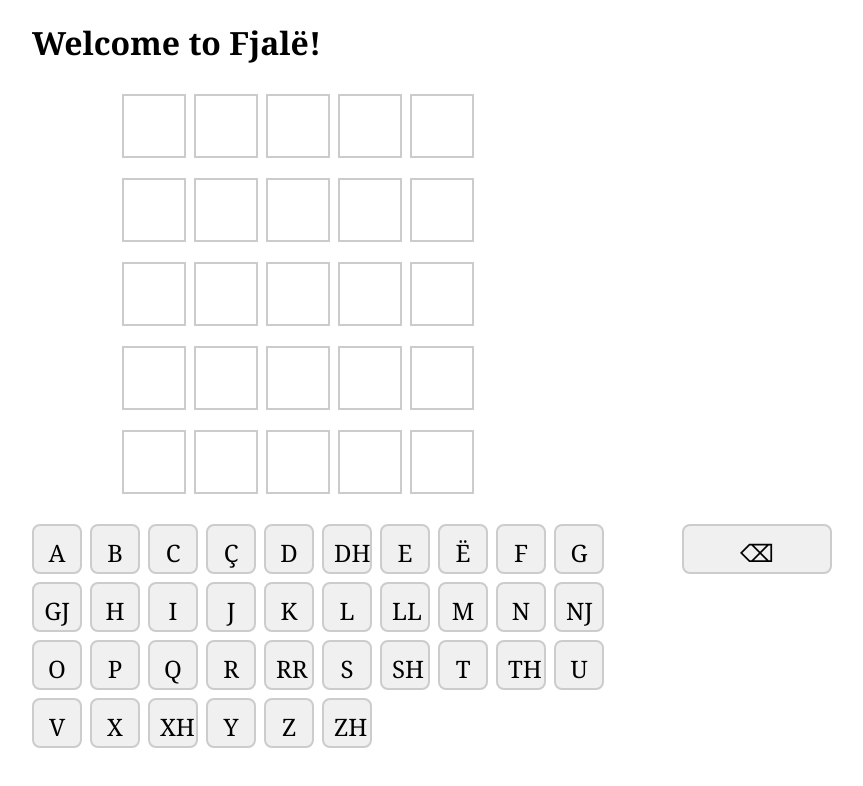
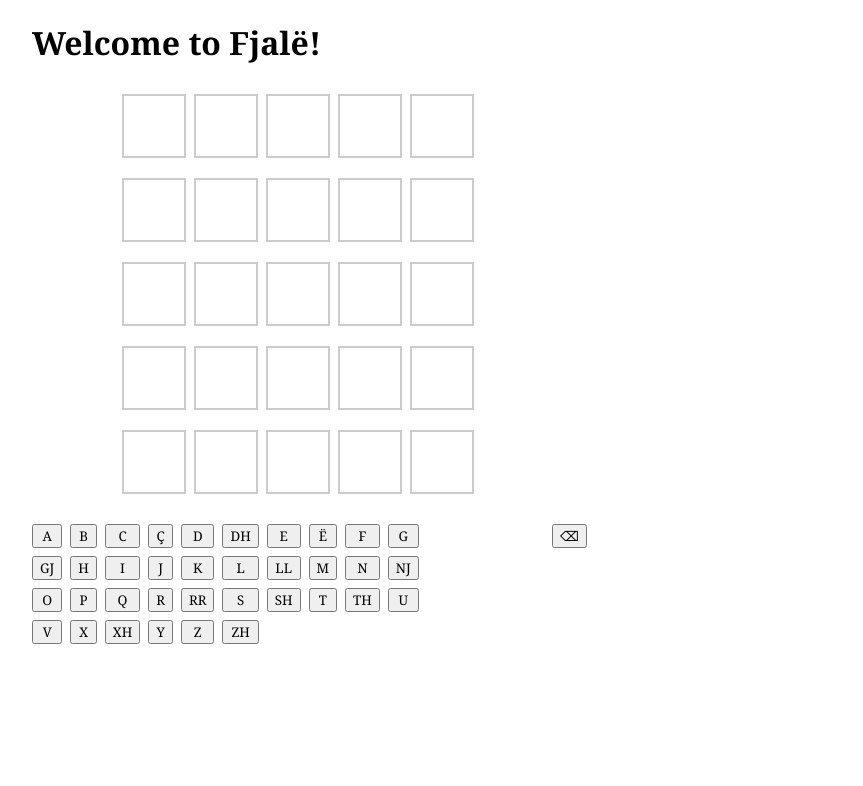
Before and after one commit to PTheyssen/fjale, an Angular app: page / in a window 1280 px wide. Shown: the top 786 px of the page, without its empty margins (208-1071 px from the left). Built offline with nearby package versions, Linux system fonts and the light colour scheme.

Commit message:
Small changes

```diff
--- a/angular.json
+++ b/angular.json
@@ -94,5 +94,8 @@
         }
       }
     }
+  },
+  "cli": {
+    "analytics": false
   }
 }
--- a/src/app/game-board/game-board.component.css
+++ b/src/app/game-board/game-board.component.css
@@ -80,17 +80,23 @@
   font-size: 18px;
 }
 
-.keyboard {
-  display: grid;
-  grid-template-columns: repeat(10, 0fr);
-  gap: 8px;
-}
+
 
 .keyboard-wrapper {
   display: flex;
 }
 
-button {
+.keyboard {
+    flex: 0 0 65%;
+    display: grid;
+    grid-template-columns: repeat(10, 0fr);
+    gap: 8px;
+}
+
+.delete-button {
+}
+
+.keyboard-button {
   width: 50px;
   height: 50px;
   padding: 10px;
@@ -102,6 +108,12 @@ button {
   cursor: pointer;
 }
 
+.restart-button {
+    margin: auto;
+    padding: 10px;
+    font-size: 24px;
+}
+
 button:hover {
   background-color: #ddd;
 }
--- a/src/app/game-board/game-board.component.html
+++ b/src/app/game-board/game-board.component.html
@@ -5,12 +5,9 @@
     <div class="wrapper">
       <div class="word-1">
         <div *ngFor="let key of gameBoard[0]; index as i" class="last-key">
-          <div
-            [ngStyle]="{
+          <div [ngStyle]="{
               'background-color': getOutcomeColor(outcomeBoard[0][i])
-            }"
-            class="key"
-          >
+            }" class="key">
             {{ key }}
           </div>
         </div>
@@ -18,12 +15,9 @@
 
       <div class="word-2">
         <div *ngFor="let key of gameBoard[1]; index as i" class="last-key">
-          <div
-            [ngStyle]="{
+          <div [ngStyle]="{
               'background-color': getOutcomeColor(outcomeBoard[1][i])
-            }"
-            class="key"
-          >
+            }" class="key">
             {{ key }}
           </div>
         </div>
@@ -31,12 +25,9 @@
 
       <div class="word-3">
         <div *ngFor="let key of gameBoard[2]; index as i" class="last-key">
-          <div
-            [ngStyle]="{
+          <div [ngStyle]="{
               'background-color': getOutcomeColor(outcomeBoard[2][i])
-            }"
-            class="key"
-          >
+            }" class="key">
             {{ key }}
           </div>
         </div>
@@ -44,12 +35,9 @@
 
       <div class="word-4">
         <div *ngFor="let key of gameBoard[3]; index as i" class="last-key">
-          <div
-            [ngStyle]="{
+          <div [ngStyle]="{
               'background-color': getOutcomeColor(outcomeBoard[3][i])
-            }"
-            class="key"
-          >
+            }" class="key">
             {{ key }}
           </div>
         </div>
@@ -57,12 +45,9 @@
 
       <div class="word-5">
         <div *ngFor="let key of gameBoard[4]; index as i" class="last-key">
-          <div
-            [ngStyle]="{
+          <div [ngStyle]="{
               'background-color': getOutcomeColor(outcomeBoard[4][i])
-            }"
-            class="key"
-          >
+            }" class="key">
             {{ key }}
           </div>
         </div>
@@ -70,23 +55,8 @@
     </div>
     <br />
 
-    <div class="keyboard-warpper">
-      <button
-        style="
-          float: right;
-          width: 150px;
-          height: 50px;
-          padding: 10px;
-          font-size: 24px;
-          border-radius: 8px;
-          background-color: #f0f0f0;
-          border: 2px solid #ccc;
-          cursor: pointer;
-        "
-        (click)="deletePrevious()"
-      >
-        ⌫
-      </button>
+    <div class="keyboard-wrapper">
+
       <div class="keyboard">
         <button (click)="onKeyClick('A')">A</button>
         <button (click)="onKeyClick('B')">B</button>
@@ -126,6 +96,15 @@
         <button (click)="onKeyClick('ZH')">ZH</button>
         <!-- Add more buttons as needed -->
       </div>
+      <div class="delete-button">
+        <button (click)="deletePrevious()">
+          ⌫
+        </button>
+      </div>
     </div>
+
+  </div>
+  <div *ngIf="gameFinished">
+    <button class="restart-button" (click)="reset()">Restart Game</button>
   </div>
 </div>
--- a/src/app/game-board/game-board.component.ts
+++ b/src/app/game-board/game-board.component.ts
@@ -19,14 +19,37 @@ export class GameBoardComponent {
   wordList: Array<string> = [];
   currentLetter: number = 0;
   currentWord: number = 0;
-  gameBoard: Array<Array<string>> = [
+  gameBoard: Array<Array<string>> = [];
+  outcomeBoard: Array<Array<LetterOutcome>> = [];
+
+  async ngOnInit() {
+    this.reset();
+    await fetch('assets/fjale.txt')
+      .then((response) => response.text())
+      .then((text) => (this.wordList = text.split('\n')));
+    this.solutionWord =
+      this.wordList[Math.floor(Math.random() * this.wordList.length)];
+  }
+
+  async reset() {
+    this.gameIsSolved = false;
+    this.gameFinished = false;
+    await fetch('assets/fjale.txt')
+      .then((response) => response.text())
+      .then((text) => (this.wordList = text.split('\n')));
+    this.solutionWord =
+      this.wordList[Math.floor(Math.random() * this.wordList.length)];
+    this.wordList = [];
+    this.currentLetter = 0;
+    this.currentWord = 0;
+    this.gameBoard = [
       ['', '', '', '', ''],
       ['', '', '', '', ''],
       ['', '', '', '', ''],
       ['', '', '', '', ''],
       ['', '', '', '', ''],
     ];
-  outcomeBoard: Array<Array<LetterOutcome>> = [
+    this.outcomeBoard = [
       [
         LetterOutcome.bottom,
         LetterOutcome.bottom,
@@ -63,18 +86,8 @@ export class GameBoardComponent {
         LetterOutcome.bottom,
       ],
     ];
+  }
 
-  async ngOnInit() {
-    await fetch('assets/fjale.txt')
-      .then((response) => response.text())
-      .then((text) => (this.wordList = text.split('\n')));
-    this.solutionWord =
-      this.wordList[Math.floor(Math.random() * this.wordList.length)];
-    console.log('Solution word: ' + this.solutionWord);
-    console.log(
-      'Parsed sol word: ' + this.parseSolutionWord(this.solutionWord)
-    );
-  }
 
   onKeyClick(key: string) {
     if (!this.gameFinished) {
@@ -144,7 +157,8 @@ export class GameBoardComponent {
     if (this.gameIsSolved) {
       alert("You won! :)")
     }
-    alert("You lost! :(");
+    alert(
+      `You lost! :( \nThe correct word:: ${this.solutionWord}`);
   }
 
   parseSolutionWord(word: string): Array<string> {
```
Also changed, not shown: 1 other file (tests, documents, lock files or other folders). Lines whose indentation alone changed are shown as unchanged.
